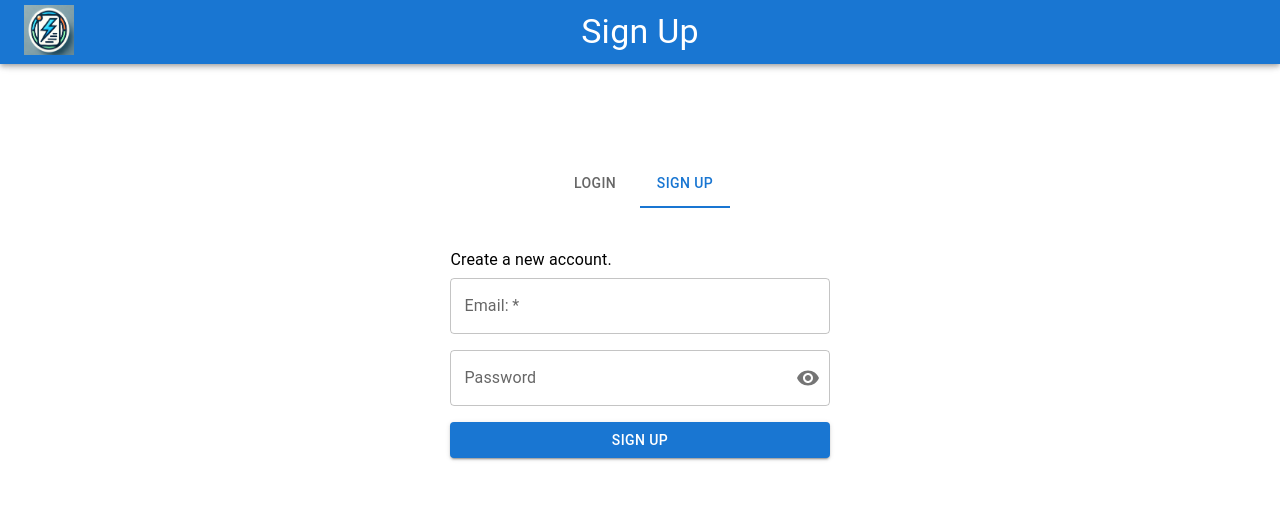
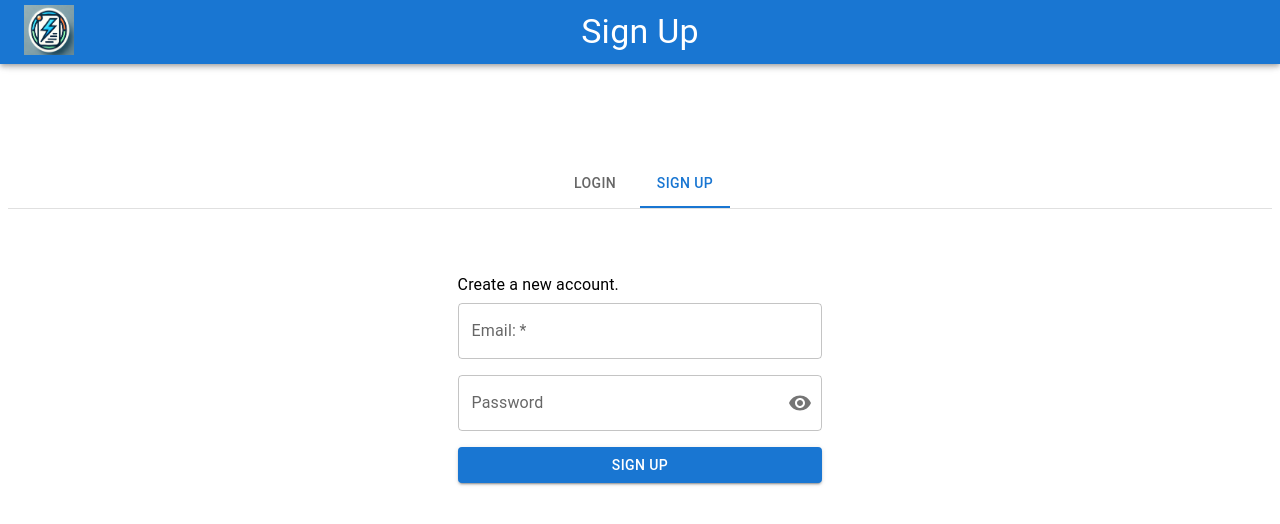
Before and after one commit to Matthiasbit/ikna, a Next.js app in the folder Frontend/: page /anmeldeseite in a window 1280 px wide. Both pictures are taken after a click on the tab "SIGN UP". Shown: the top 524 px of the page. Built offline with nearby package versions, Linux system fonts and the light colour scheme.

Commit message:
änderungen der Tabs

```diff
--- a/Frontend/package.json
+++ b/Frontend/package.json
@@ -13,6 +13,7 @@
     "@emotion/react": "^11.14.0",
     "@emotion/styled": "^11.14.0",
     "@mui/icons-material": "^6.4.3",
+    "@mui/lab": "^6.0.0-beta.26",
     "@mui/material": "^6.4.3",
     "app": "file:",
     "next": "15.1.3",
--- a/Frontend/src/pages/anmeldeseite.tsx
+++ b/Frontend/src/pages/anmeldeseite.tsx
@@ -1,6 +1,8 @@
 import React, { useState } from 'react';
-import { TextField, Stack, Button, FormControl, InputLabel, OutlinedInput, IconButton,InputAdornment, Typography, Link, Tabs, Tab, Box } from '@mui/material';
+import { TextField, Stack, Button, FormControl, InputLabel, OutlinedInput, IconButton, InputAdornment, Typography, Link, Tabs, Tab, Box } from '@mui/material';
 import { Visibility, VisibilityOff } from '@mui/icons-material';
+import { TabContext, TabList, TabPanel } from '@mui/lab';
+
 import Header from '@/Components/Header';
 
 export function Anmeldeseite() {
@@ -11,6 +13,7 @@ export function Anmeldeseite() {
   const [error, setError] = useState(false);
   const [isLogin, setIsLogin] = useState(true);
   const [isResetPassword, setIsResetPassword] = useState(false);
+  const [tabValue, setTabValue] = useState("1");
 
   function anmeldung() {
     setError(true);
@@ -22,14 +25,16 @@ export function Anmeldeseite() {
 
   const handleLoginClick = () => {
     setIsLogin(true);
-    setIsResetPassword(false);  };
+    setIsResetPassword(false);
+  };
 
   const handleResetLinkClick = () => {
     setIsResetPassword(true);
   };
 
-  const handleTabChange = (event: React.SyntheticEvent, newValue: number) => {
-    if (newValue === 0) {
+  const handleTabChange = (event: React.SyntheticEvent, newValue: string) => {
+    setTabValue(newValue);
+    if (newValue === "1") {
       handleLoginClick();
     } else {
       setIsLogin(false);
@@ -37,16 +42,18 @@ export function Anmeldeseite() {
     }
   };
 
-  //login erstellt noch 2 augen für pw sichtbarkeit onclick im firefox browser
-  return(
+  return (
     <div>
       <Header text={isLogin ? (isResetPassword ? "Reset Password" : "Login") : "Sign Up"} />
       <Box sx={{ width: '100%', bgcolor: 'background.paper', marginTop: '20vh' }}>
-        <Tabs value={isLogin ? 0 : 1} onChange={handleTabChange} centered>
-          <Tab label="Login" onClick={handleLoginClick} />
-          <Tab label="Sign Up" />
-        </Tabs>
+        <TabContext value={tabValue}>
+          <Box sx={{ borderBottom: 1, borderColor: 'divider' }}>
+            <TabList onChange={handleTabChange} centered>
+              <Tab label="Login" value="1"/>
+              <Tab label="Sign Up" value="2" />
+            </TabList>
           </Box>
+          <TabPanel value="1">
             <Box sx={{ maxWidth: { xs: '90%', sm: '70%', md: '50%', lg: '30%' }, margin: 'auto', height: '100vh', paddingTop: '5vh' }}>
               <Typography variant="body1" gutterBottom>
                 {isLogin ? (
@@ -73,7 +80,7 @@ export function Anmeldeseite() {
                   label="Email:"
                   placeholder="example@example.com"
                   value={email}
-            onChange={(event) => setEmail(event.target.value)}/>
+                  onChange={(event) => setEmail(event.target.value)} />
                 {!isResetPassword && (
                   <FormControl variant="outlined">
                     <InputLabel htmlFor="password" error={password === "" && error}>Password</InputLabel>
@@ -104,6 +111,52 @@ export function Anmeldeseite() {
                 </Button>
               </Stack>
             </Box>
+          </TabPanel>
+          <TabPanel value="2">
+            <Box sx={{ maxWidth: { xs: '90%', sm: '70%', md: '50%', lg: '30%' }, margin: 'auto', height: '100vh', paddingTop: '5vh' }}>
+              <Typography variant="body1" gutterBottom>
+                Create a new account.
+              </Typography>
+              <Stack spacing={2} direction="column">
+                <TextField
+                  error={email === "" && error}
+                  required
+                  id="email"
+                  label="Email:"
+                  placeholder="example@example.com"
+                  value={email}
+                  onChange={(event) => setEmail(event.target.value)} />
+                <FormControl variant="outlined">
+                  <InputLabel htmlFor="password" error={password === "" && error}>Password</InputLabel>
+                  <OutlinedInput
+                    id="password"
+                    error={password === "" && error}
+                    required
+                    type={showPassword ? 'text' : 'password'}
+                    endAdornment={
+                      <InputAdornment position="end">
+                        <IconButton
+                          aria-label={showPassword ? 'hide the password' : 'display the password'}
+                          onClick={handleClickShowPassword}
+                          edge="end"
+                        >
+                          {showPassword ? <VisibilityOff /> : <Visibility />}
+                        </IconButton>
+                      </InputAdornment>
+                    }
+                    label="Password"
+                    value={password}
+                    onChange={(event) => setPassword(event.target.value)}
+                  />
+                </FormControl>
+                <Button onClick={anmeldung} variant="contained" color="primary">
+                  Sign Up
+                </Button>
+              </Stack>
+            </Box>
+          </TabPanel>
+        </TabContext>
+      </Box>
     </div>
   );
 };
```
Also changed, not shown: 1 other file (tests, documents, lock files or other folders). Lines whose indentation alone changed are shown as unchanged.
